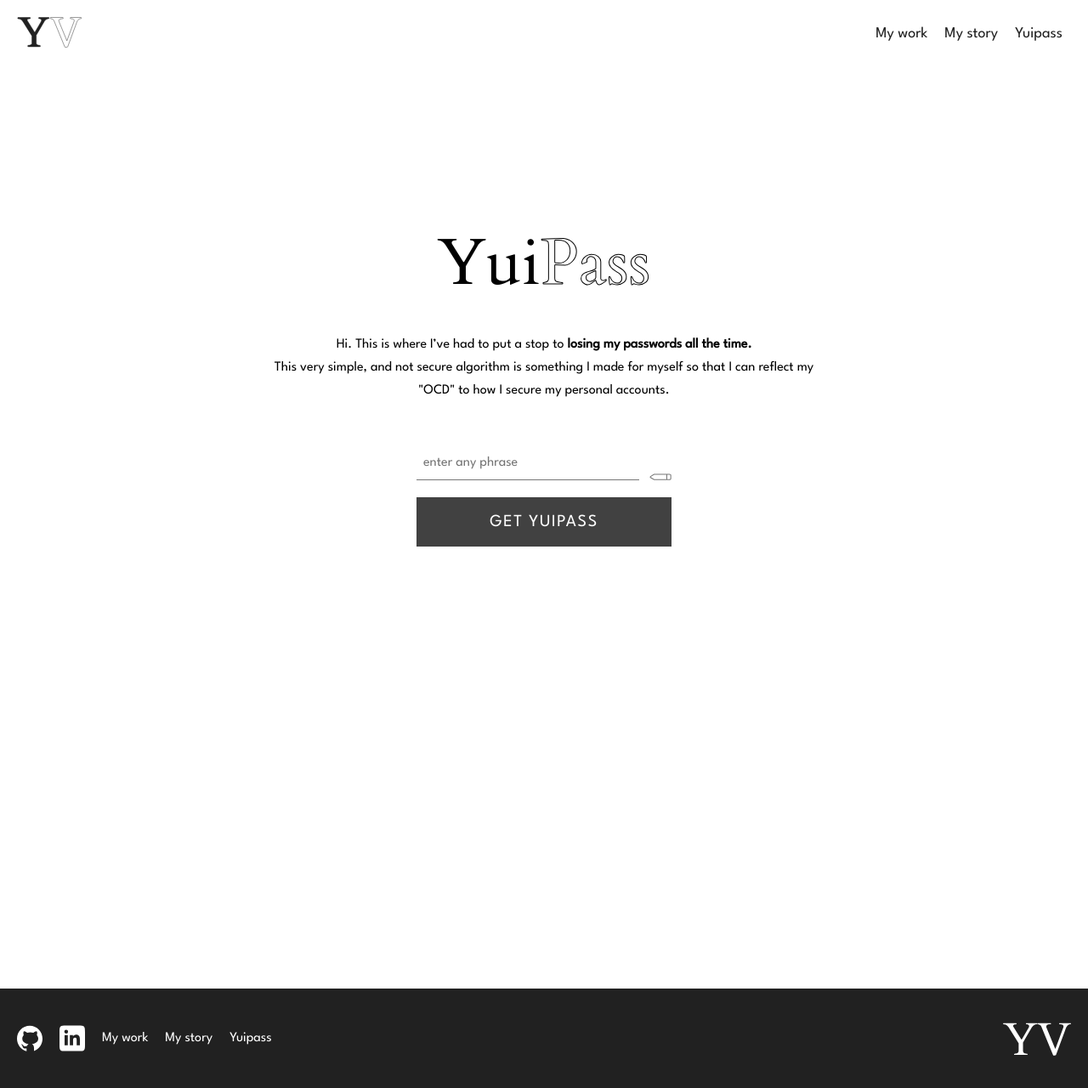
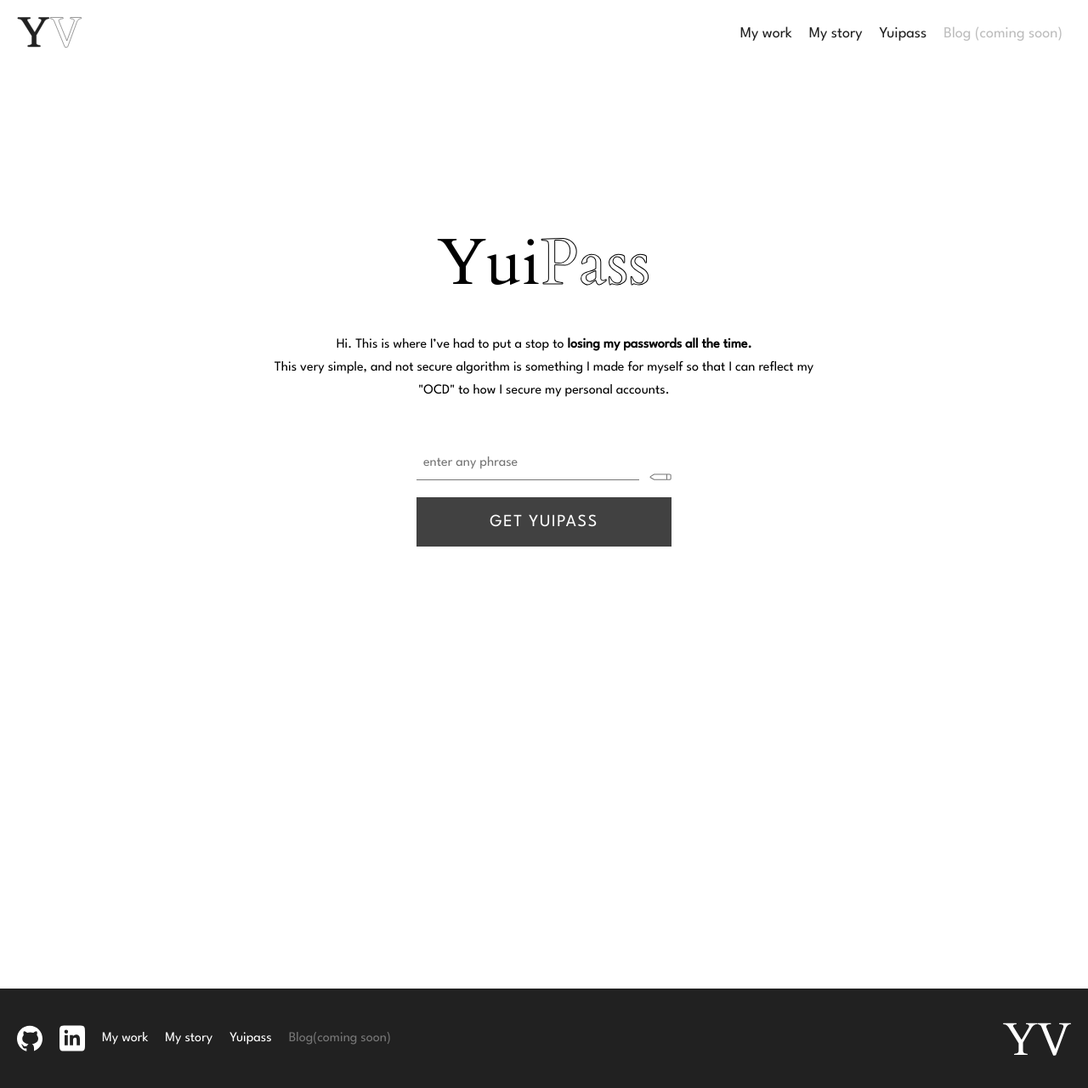
Before and after one commit to serhanguney/yuivae, a Next.js app: page /yuipass in a window 1280 px wide. Shown: the whole page at 85% size. Built offline with nearby package versions, Linux system fonts and the light colour scheme.

Commit message:
feat: add Blog coming soon to header & footer

```diff
--- a/src/features/core/constants.ts
+++ b/src/features/core/constants.ts
@@ -7,20 +7,29 @@ export enum ROUTES {
   MY_WORK = "/#my-work",
   MY_STORY = "/#my-story",
   YUIPASS = "/yuipass",
+  BLOG = "/blog",
 }
 
 export const listOfLinks = [
   {
     text: "My work",
     link: ROUTES.MY_WORK,
+    isAvailable: true,
   },
   {
     text: "My story",
     link: ROUTES.MY_STORY,
+    isAvailable: true,
   },
   {
     text: "Yuipass",
     link: ROUTES.YUIPASS,
+    isAvailable: true,
+  },
+  {
+    text: "Blog",
+    link: ROUTES.BLOG,
+    isAvailable: false,
   },
 ];
 
--- a/src/features/ui/components/Footer/index.tsx
+++ b/src/features/ui/components/Footer/index.tsx
@@ -1,6 +1,6 @@
 import Link from "next/link";
 import { FC } from "react";
-import styled from "styled-components";
+import styled, { css } from "styled-components";
 
 import { LINKS, listOfLinks } from "~/features/core/constants";
 import Github from "~/features/ui/icons/Github";
@@ -29,21 +29,30 @@ const LinkContainer = styled.ul`
     align-items: flex-start;
     margin-bottom: 2rem;
   }
-  li {
+`;
+const StyledLink = styled.li<{ $isAvailable: boolean }>`
+  ${typography.p};
   margin: 0 1rem;
   ${mediaQueries.mobileMax} {
     margin: 0.5rem 0;
   }
-  }
-  li > a {
-    ${typography.p};
-    color: ${colors.text.darkTheme};
+  color: ${(props) =>
+    props.$isAvailable ? colors.text.darkTheme : colors.text.hover};
+  pointer-events: ${(props) => (props.$isAvailable ? "default" : "none")};
   &:hover {
     color: ${colors.secondary.darkTheme};
   }
+  a {
+    color: inherit;
   }
+  ${(props) =>
+    !props.$isAvailable &&
+    css`
+      &:after {
+        content: "(coming soon)";
+      }
+    `}
 `;
-
 const IconContainer = styled.ul`
   display: flex;
   ${mediaQueries.mobileMax} {
@@ -86,9 +95,9 @@ const Footer: FC = () => {
       </IconContainer>
       <LinkContainer>
         {listOfLinks.map((item) => (
-          <li key={item.text}>
+          <StyledLink key={item.text} $isAvailable={item.isAvailable}>
             <Link href={item.link}>{item.text}</Link>
-          </li>
+          </StyledLink>
         ))}
       </LinkContainer>
       <FooterLogo />
--- a/src/features/ui/components/Header/index.tsx
+++ b/src/features/ui/components/Header/index.tsx
@@ -1,7 +1,7 @@
 import { useElementScroll } from "framer-motion";
 import Link from "next/link";
 import { FC, useEffect, useRef, useState } from "react";
-import styled from "styled-components";
+import styled, { css } from "styled-components";
 
 import { listOfLinks } from "~/features/core/constants";
 import { InvertedLogo } from "~/features/ui/icons/Logo";
@@ -63,24 +63,32 @@ const LinkContainer = styled.nav`
     &::-webkit-scrollbar {
       display: none;
     }
-    li {
+  }
+`;
+
+const StyledLink = styled.li<{ $isAvailable: boolean }>`
   ${typography.p};
   font-size: 1.8rem;
   display: inline-block;
   margin: 0 1rem;
   flex-shrink: 0;
-
+  pointer-events: ${(props) => (props.$isAvailable ? "default" : "none")};
   a {
-        color: ${colors.text.default};
+    color: ${(props) =>
+      props.$isAvailable ? colors.text.default : colors.tag.default};
 
     &:hover {
       color: ${colors.secondary.default};
     }
+    ${(props) =>
+      !props.$isAvailable &&
+      css`
+        &:after {
+          content: " (coming soon)";
         }
-    }
+      `}
   }
 `;
-
 const HeaderLogo = styled(InvertedLogo)`
   width: clamp(7rem, 6vw, 8.4rem);
   height: auto;
@@ -140,11 +148,11 @@ const Header: FC = () => {
             <PreviosArrow isHidden={isScrolled} />
           </ScrollCurtain>
           {listOfLinks.map((item) => (
-            <li key={item.text}>
+            <StyledLink key={item.text} $isAvailable={item.isAvailable}>
               <Link href={item.link}>
                 <a>{item.text}</a>
               </Link>
-            </li>
+            </StyledLink>
           ))}
         </ul>
       </LinkContainer>
```
Lines whose indentation alone changed are shown as unchanged.
